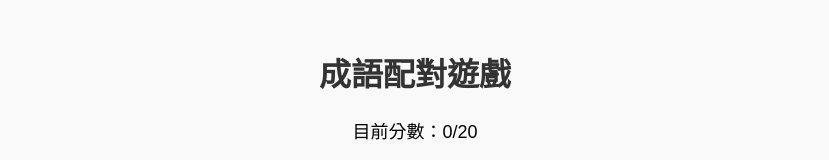
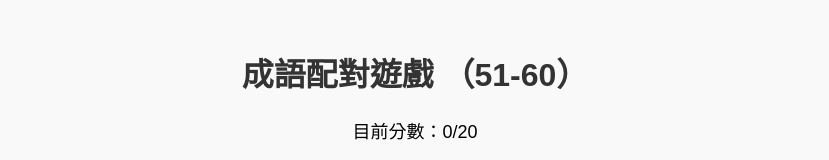
Before and after one commit to wlchoi-yyc/F2_chengyu_51to60, a plain HTML site: page index.html in a window 1280 px wide. Shown: the top 160 px of the page, without its empty margins (225-1054 px from the left). Drawn offline with Linux system fonts and the light colour scheme.

Commit message:
Update index.html

```diff
--- a/index.html
+++ b/index.html
@@ -77,7 +77,7 @@
   </style>
 </head>
 <body>
-  <h1>成語配對遊戲</h1>
+  <h1>成語配對遊戲 （51-60）</h1>
   <div class="scoreboard">目前分數：<span id="score">0</span>/20</div>
   <div id="game" class="game-area"></div>
   <div id="message" class="message"></div>
```
